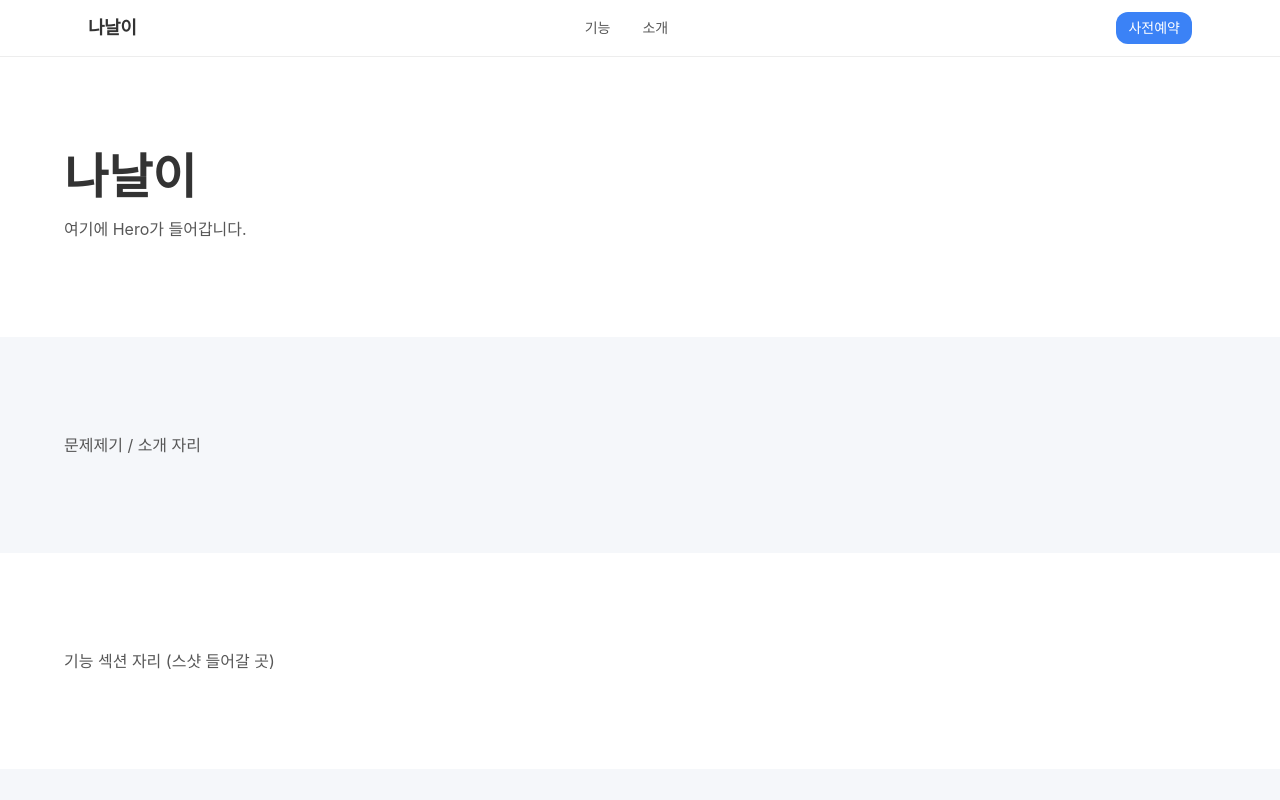
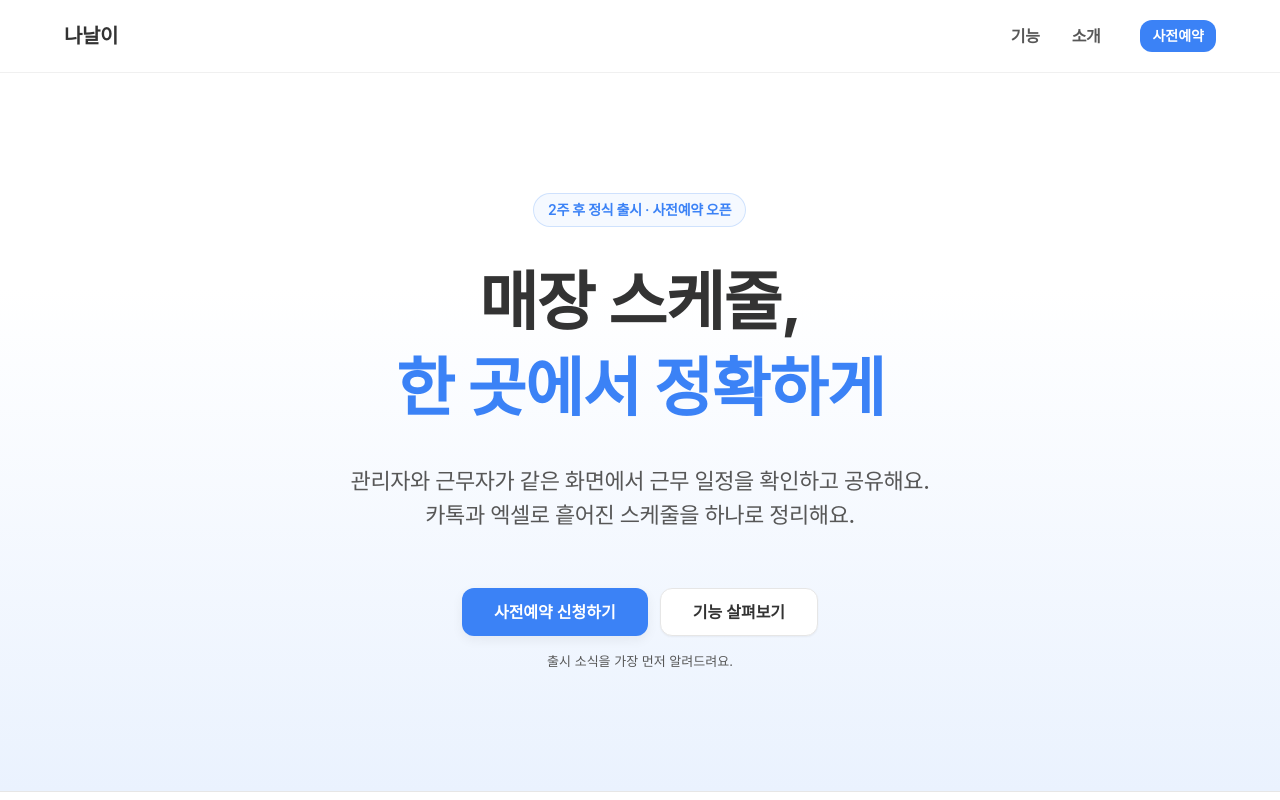
Before and after one commit to nanaly-schedule/nanaly-web, a Next.js app in the folder apps/landing/: page / in a window 1280 px wide. Shown: the top 800 px of the page. Built offline with nearby package versions, Linux system fonts and the light colour scheme; a web font is replaced by a local one.

Commit message:
feat(landing): align to b-match patterns; add Hero, nav, footer

```diff
--- a/apps/landing/app/_components/Footer.tsx
+++ b/apps/landing/app/_components/Footer.tsx
@@ -1,8 +1,10 @@
-export function Footer() {
+import { cn } from "@repo/ui/lib/utils";
+import { CONTAINER } from "@/lib/ui";
+
+export default function Footer() {
     return (
-        <footer className="border-t border-border bg-background">
-            <div className="mx-auto w-full max-w-6xl px-5 py-12 sm:px-6">
-                <div className="flex flex-col gap-8 sm:flex-row sm:items-start sm:justify-between">
+        <footer className="border-t border-border bg-white">
+            <div className={cn(CONTAINER, "flex flex-col gap-8 py-12 sm:flex-row sm:items-start sm:justify-between")}>
                 <div>
                     <p className="text-lg font-bold text-foreground">나날이</p>
                     <p className="mt-2 text-sm text-muted-foreground">매장 스케줄을 한 곳에서.</p>
@@ -13,7 +15,8 @@ export function Footer() {
                     <p className="mt-1">문의 · hello@nanaly-schedule.com</p>
                 </div>
             </div>
-                <p className="mt-8 text-xs text-muted-foreground">© 2026 나날이</p>
+            <div className={cn(CONTAINER, "pb-10")}>
+                <p className="text-xs text-muted-foreground">© 2026 나날이</p>
             </div>
         </footer>
     );
--- /dev/null
+++ b/apps/landing/app/_components/Hero.tsx
@@ -0,0 +1,41 @@
+import { cn } from "@repo/ui/lib/utils";
+import { CONTAINER } from "@/lib/ui";
+import { Button } from "@repo/ui/components/button";
+import Reveal from "@/app/_components/Reveal";
+
+export default function Hero() {
+    return (
+        <section id="hero" className="bg-gradient-to-b from-white from-[30%] to-[#eaf2fe]">
+            <div className={cn(CONTAINER, "py-20 text-center lg:py-[120px]")}>
+                <Reveal as="span"
+                        className="inline-flex items-center rounded-full border border-primary/20 bg-primary/5 px-3.5 py-1.5 text-[13px] font-semibold tracking-[-0.02em] text-primary lg:text-sm">
+                    2주 후 정식 출시 · 사전예약 오픈
+                </Reveal>
+                <Reveal as="h1" delay={80}
+                        className="mt-6 text-[28px] font-bold leading-[1.35] tracking-[-0.02em] text-foreground sm:text-[44px] lg:mt-8 lg:text-[64px]">
+                    매장 스케줄,
+                    <br />
+                    <span className="text-primary">한 곳에서 정확하게</span>
+                </Reveal>
+                <Reveal as="p" delay={160}
+                        className="mx-auto mt-6 max-w-[720px] text-[15px] font-medium leading-[1.55] tracking-[-0.02em] text-muted-foreground sm:text-[19px] lg:mt-8 lg:text-[22px]">
+                    관리자와 근무자가 같은 화면에서 근무 일정을 확인하고 공유해요.
+                    <br className="hidden sm:block" />
+                    카톡과 엑셀로 흩어진 스케줄을 하나로 정리해요.
+                </Reveal>
+                <Reveal delay={240}
+                        className="mt-10 flex flex-col items-center justify-center gap-3 sm:flex-row lg:mt-14">
+                    <Button asChild size="lg" className="h-12 px-8 text-base font-semibold shadow-card">
+                        <a href="#cta">사전예약 신청하기</a>
+                    </Button>
+                    <Button asChild variant="outline" size="lg" className="h-12 px-8 text-base font-semibold">
+                        <a href="#features">기능 살펴보기</a>
+                    </Button>
+                </Reveal>
+                <Reveal delay={320} className="mt-4 text-[13px] text-muted-foreground">
+                    출시 소식을 가장 먼저 알려드려요.
+                </Reveal>
+            </div>
+        </section>
+    );
+}
--- /dev/null
+++ b/apps/landing/app/_components/Reveal.tsx
@@ -0,0 +1,37 @@
+"use client";
+import { useEffect, useRef, useState, type ElementType, type ReactNode } from "react";
+
+type RevealProps = {
+    children: ReactNode;
+    delay?: number;
+    as?: ElementType;
+    dir?: "up" | "left" | "right" | "scale";
+    className?: string;
+};
+
+export default function Reveal({ children, delay = 0, as: Tag = "div", dir = "up", className = "" }: RevealProps) {
+    const ref = useRef<HTMLElement>(null);
+    const [visible, setVisible] = useState(false);
+    useEffect(() => {
+        const node = ref.current;
+        if (!node) return;
+        const observer = new IntersectionObserver(
+            ([entry]) => {
+                if (entry?.isIntersecting) {   // ← entry.isIntersecting → entry?.isIntersecting
+                    setVisible(true);
+                    observer.disconnect();
+                }
+            },
+            { threshold: 0.15, rootMargin: "0px 0px -8% 0px" },
+        );
+        observer.observe(node);
+        return () => observer.disconnect();
+    }, []);
+    return (
+        <Tag ref={ref} data-dir={dir === "up" ? undefined : dir}
+             className={`reveal ${visible ? "is-visible" : ""} ${className}`}
+             style={delay ? { transitionDelay: `${delay}ms` } : undefined}>
+            {children}
+        </Tag>
+    );
+}
--- a/apps/landing/app/_components/Section.tsx
+++ /dev/null
@@ -1,10 +0,0 @@
-import { cn } from "@repo/ui/lib/utils";
-import type { ComponentProps } from "react";
-
-export function Section({ className, children, ...props }: ComponentProps<"section">) {
-    return (
-        <section className={cn("px-5 py-16 sm:px-6 sm:py-24", className)} {...props}>
-            <div className="mx-auto w-full max-w-6xl">{children}</div>
-        </section>
-    );
-}
--- a/apps/landing/app/_components/SiteNav.tsx
+++ b/apps/landing/app/_components/SiteNav.tsx
@@ -1,31 +1,32 @@
 import { Button } from "@repo/ui/components/button";
 
-const navLinks = [
-    { href: "#features", label: "기능" },
-    { href: "#intro", label: "소개" },
+const LINKS = [
+    { label: "기능", href: "#features" },
+    { label: "소개", href: "#intro" },
 ];
 
-export function SiteNav() {
+export default function SiteNav() {
     return (
-        <header className="sticky top-0 z-50 border-b border-border/70 bg-background/80 backdrop-blur">
-            <div className="mx-auto flex h-14 w-full max-w-6xl items-center justify-between px-5 sm:px-6">
-                <a href="#top" className="text-lg font-bold tracking-tight text-foreground">
-                    나날이
-                </a>
-                <nav className="hidden items-center gap-8 sm:flex">
-                    {navLinks.map((l) => (
-                        <a
-                            key={l.href}
-                            href={l.href}
-                            className="text-sm font-medium text-muted-foreground transition-colors hover:text-foreground"
-                        >
+        <header className="sticky top-0 z-50 border-b border-border/60 bg-white/90 backdrop-blur-md">
+            <div className="mx-auto flex h-16 max-w-[1200px] items-center justify-between px-5 sm:px-8 lg:h-[72px] lg:px-6">
+                <a href="#top" className="text-xl font-bold tracking-[-0.02em] text-foreground">나날이</a>
+                <div className="flex items-center gap-6 lg:gap-10">
+                    <nav className="hidden sm:block">
+                        <ul className="flex items-center gap-8 text-[15px] font-semibold tracking-[-0.02em] text-muted-foreground lg:text-base">
+                            {LINKS.map((l) => (
+                                <li key={l.href}>
+                                    <a href={l.href} className="relative py-1 transition-colors after:absolute after:inset-x-0 after:-bottom-0.5 after:h-0.5 after:origin-left after:scale-x-0 after:rounded-full after:bg-primary after:transition-transform
+  after:duration-300 hover:text-foreground hover:after:scale-x-100">
                                         {l.label}
                                     </a>
+                                </li>
                             ))}
+                        </ul>
                     </nav>
-                <Button asChild size="sm">
+                    <Button asChild size="sm" className="font-semibold">
                         <a href="#cta">사전예약</a>
                     </Button>
+                </div>
             </div>
         </header>
     );
--- a/apps/landing/app/page.tsx
+++ b/apps/landing/app/page.tsx
@@ -1,30 +1,16 @@
-import { SiteNav } from "./_components/SiteNav";
-import { Footer } from "./_components/Footer";
-import { Section } from "./_components/Section";
+import SiteNav from "./_components/SiteNav";
+import Footer from "./_components/Footer";
+import Hero from "./_components/Hero";
 
 export default function Home() {
     return (
-        <>
+        <div id="top">
             <SiteNav />
-            <main id="top">
-                <Section id="hero">
-                    <h1 className="text-3xl font-bold text-foreground sm:text-5xl">나날이</h1>
-                    <p className="mt-4 text-muted-foreground">여기에 Hero가 들어갑니다.</p>
-                </Section>
-
-                <Section id="intro" className="bg-muted">
-                    <p className="text-muted-foreground">문제제기 / 소개 자리</p>
-                </Section>
-
-                <Section id="features">
-                    <p className="text-muted-foreground">기능 섹션 자리 (스샷 들어갈 곳)</p>
-                </Section>
-
-                <Section id="cta" className="bg-muted">
-                    <p className="text-muted-foreground">사전예약 폼 자리</p>
-                </Section>
+            <main className="overflow-hidden bg-white">
+                <Hero />
+                {/* 다음: Intro / 핵심 / Features(스샷) / 미리보기 / CTA */}
             </main>
             <Footer />
-        </>
+        </div>
     );
 }
--- /dev/null
+++ b/apps/landing/lib/ui.ts
@@ -0,0 +1,2 @@
+/** 섹션 본문 1200px 컨테이너 (공통 좌우 패딩). */
+export const CONTAINER = "mx-auto w-full max-w-[1200px] px-5 sm:px-8 lg:px-6";
--- a/apps/landing/tsconfig.json
+++ b/apps/landing/tsconfig.json
@@ -1,6 +1,10 @@
 {
   "extends": "@repo/typescript-config/nextjs.json",
   "compilerOptions": {
+    "baseUrl": ".",
+    "paths": {
+      "@/*": ["./*"]
+    },
     "plugins": [
       {
         "name": "next"
--- a/packages/ui/src/styles/globals.css
+++ b/packages/ui/src/styles/globals.css
@@ -80,3 +80,26 @@
         -webkit-font-smoothing: antialiased;
     }
 }
+
+html { scroll-behavior: smooth; }
+
+@layer base {
+    body { word-break: keep-all; }   /* 한글 어절 단위 줄바꿈 */
+}
+
+/* 스크롤 등장 (Reveal이 .is-visible 토글) */
+.reveal {
+    opacity: 0;
+    transform: translateY(28px);
+    transition: opacity .7s cubic-bezier(.22,1,.36,1), transform .7s cubic-bezier(.22,1,.36,1);
+    will-change: opacity, transform;
+}
+.reveal[data-dir="left"]  { transform: translateX(-40px); }
+.reveal[data-dir="right"] { transform: translateX(40px); }
+.reveal[data-dir="scale"] { transform: scale(.94); }
+.reveal.is-visible { opacity: 1; transform: none; }
+
+@media (prefers-reduced-motion: reduce) {
+    .reveal, .reveal[data-dir] { opacity: 1; transform: none; transition: none; }
+    html { scroll-behavior: auto; }
+}
```
Lines whose indentation alone changed are shown as unchanged.
